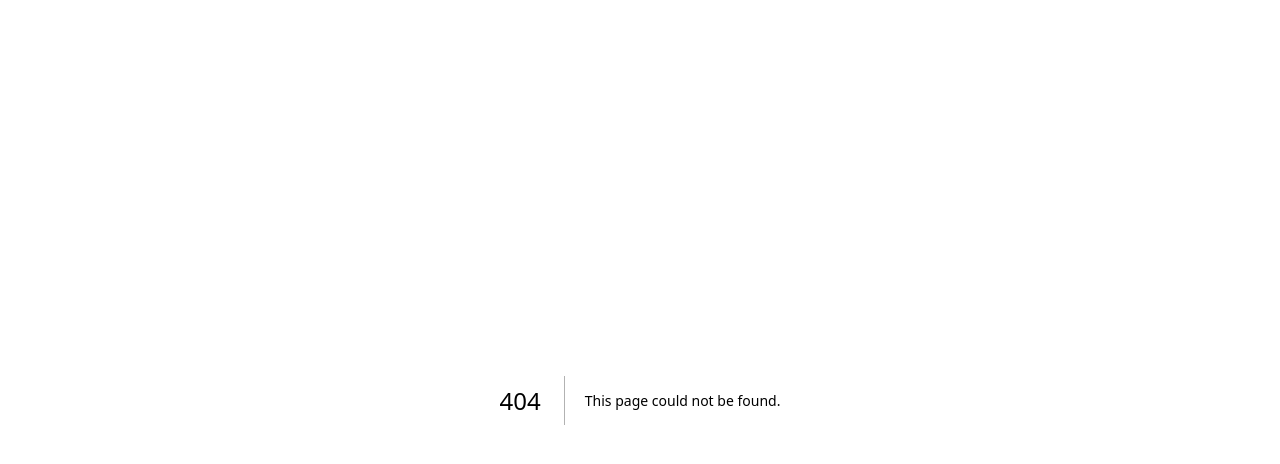
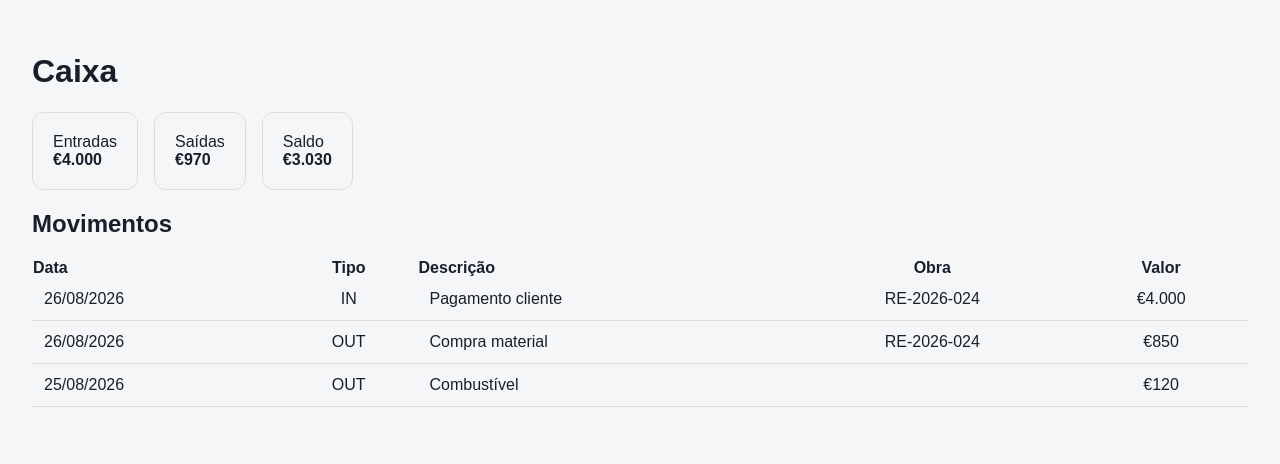
Before and after one commit to drozz2025/royal-epoxi-app, a Next.js app: page /caixa in a window 1280 px wide. Before the commit this address had no page. Shown: the top 464 px of the page. Built offline with nearby package versions, Linux system fonts and the light colour scheme.

Commit message:
Add cash management screen

```diff
--- /dev/null
+++ b/src/app/caixa/page.tsx
@@ -0,0 +1,2 @@
+const movimentos=[['26/08/2026','IN','Pagamento cliente','RE-2026-024','€4.000'],['26/08/2026','OUT','Compra material','RE-2026-024','€850'],['25/08/2026','OUT','Combustível','','€120']];
+export default function Caixa(){return <main style={{padding:32,fontFamily:'Arial'}}><h1>Caixa</h1><div style={{display:'flex',gap:16,flexWrap:'wrap'}}><div style={{padding:20,border:'1px solid #ddd',borderRadius:12}}>Entradas<strong><br/>€4.000</strong></div><div style={{padding:20,border:'1px solid #ddd',borderRadius:12}}>Saídas<strong><br/>€970</strong></div><div style={{padding:20,border:'1px solid #ddd',borderRadius:12}}>Saldo<strong><br/>€3.030</strong></div></div><h2>Movimentos</h2><table style={{width:'100%',borderCollapse:'collapse'}}><thead><tr><th align="left">Data</th><th>Tipo</th><th align="left">Descrição</th><th>Obra</th><th>Valor</th></tr></thead><tbody>{movimentos.map((m,i)=><tr key={i}>{m.map((x,j)=><td key={j} style={{padding:12,borderBottom:'1px solid #ddd',textAlign:j&&j!==2?'center':'left'}}>{x}</td>)}</tr>)}</tbody></table></main>}
```
